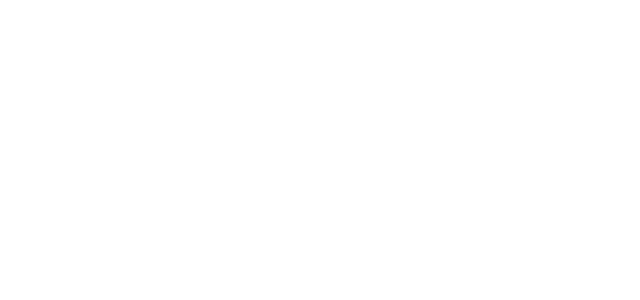
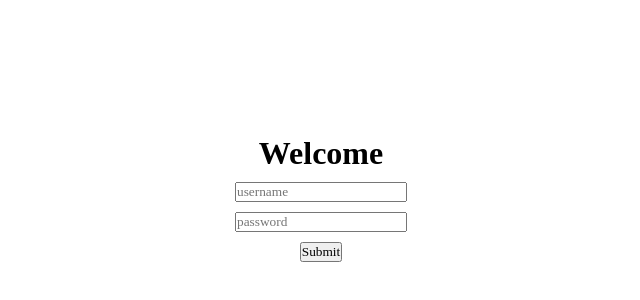
Before and after one commit to kmlakshmi08/Proctor-X, a React (Create React App) app in the folder frontend/: page /login in a window 1280 px wide. Before the commit this address had no page. Shown: the part 202-502 px from the top of the page, without its empty margins (319-959 px from the left). Built offline with nearby package versions, Linux system fonts and the light colour scheme.

Commit message:
Login and signup page done

```diff
--- a/frontend/src/App.js
+++ b/frontend/src/App.js
@@ -5,7 +5,8 @@
 import Camera from "./pages/Camera.jsx";
 import { Persistor, store } from "./reducer.js";
 import Home from "./pages/Home.jsx";
-import Login from "./pages/Login.jsx"
+import Signup from "./pages/Signup.jsx"
+import Login from "./pages/Login.jsx";
 
 function App() {
     return (
@@ -15,7 +16,8 @@
                     <BrowserRouter>
                         <Routes>
                             <Route path="/camera" element={<Camera />}></Route>
-                            <Route path="/" element={<Login />}></Route>
+                            <Route path="/" element={<Signup />}></Route>
+                            <Route path="/login" element={<Login />}></Route>
                             <Route path="/home" element={<Home />}></Route>
                         </Routes>
                     </BrowserRouter>
--- a/frontend/src/pages/Login.jsx
+++ b/frontend/src/pages/Login.jsx
@@ -1,33 +1,24 @@
 import React, { useEffect, useState } from "react";
 import styles from "./login.module.css"
 import axios from 'axios'
-import {convertToB64} from "./utils.js"
 import { useNavigate } from "react-router-dom";
 import * as img from "../img/index"
 
-const url = "http://localhost:3001/login/adduser"
+const url = "http://localhost:3001/login/userlogin"
 
-export default function Home() {
+export default function Login() {
     const navigate = useNavigate();
     const [formdata, setFormData] = useState({
         username: "",
         password: "",
-        confirmpassword: "",
-        photo: ""
     })
-    const submit = async () => {
+    const submit = async (e) => {
+        e.preventDefault();
         try {
-            if(formdata.username === "" || formdata.password === "" || formdata.photo === ""){
-                alert("Please fill in all the details.")
-                return
-            }
-            if(formdata.password !== formdata.confirmpassword){
-                alert("Password and Confirm password do not match.")
-                return
-            }
-            const result = await axios.post(url, formdata)
-            navigate("/home")
-            alert("Created user successfully")
+            console.log(formdata);
+            const result = await axios.post(url, formdata,{
+                headers: { "Content-Type": "application/json" }
+            })
             console.log(result)
         }
         catch (err) {
@@ -43,14 +34,6 @@
     useEffect(() => {
         console.log(formdata)
     }, [formdata])
-    const handleFile = async (e) => {
-        const file = await convertToB64(e.target.files[0])
-        setFormData((prevvalue) => ({
-            ...prevvalue,
-            ["photo"]: file
-        }))
-        console.log(file)
-    }
     return (
         <>
             <div className={styles.signup}>
@@ -58,15 +41,6 @@
                     <h1>Welcome</h1>
                     <input placeholder="username" type="text" value={formdata.username} onChange={(e) => { handlechange(e, "username") }} />
                     <input placeholder="password" type="password" value={formdata.password} onChange={(e) => { handlechange(e, "password") }} />
-                    <input placeholder="confirm password" type="password" value={formdata.confirmpassword} onChange={(e) => { handlechange(e, "confirmpassword") }} />
-                    <input
-                        type="file"
-                        lable="Image"
-                        name="myFile"
-                        id="file-upload"
-                        accept=".jpeg, .jpg, .png"
-                        onChange={handleFile}
-                    />
                     <button onClick={submit}>Submit</button>
                 </form>
             </div>
--- /dev/null
+++ b/frontend/src/pages/Signup.jsx
@@ -0,0 +1,76 @@
+import React, { useEffect, useState } from "react";
+import styles from "./login.module.css"
+import axios from 'axios'
+import {convertToB64} from "./utils.js"
+import { useNavigate } from "react-router-dom";
+import * as img from "../img/index"
+
+const url = "http://localhost:3001/login/adduser"
+
+export default function Signup() {
+    const navigate = useNavigate();
+    const [formdata, setFormData] = useState({
+        username: "",
+        password: "",
+        confirmpassword: "",
+        photo: ""
+    })
+    const submit = async (e) => {
+        e.preventDefault();
+        try {
+            if(formdata.username === "" || formdata.password === "" || formdata.photo === ""){
+                alert("Please fill in all the details.")
+                return
+            }
+            if(formdata.password !== formdata.confirmpassword){
+                alert("Password and Confirm password do not match.")
+                return
+            }
+            const result = await axios.post(url, formdata)
+            alert("Created user successfully")
+            navigate("/home")
+            console.log(result)
+        }
+        catch (err) {
+            console.error(err)
+        }
+    }
+    const handlechange = (e, type) => {
+        setFormData((prevvalue) => ({
+            ...prevvalue,
+            [type]: e.target.value
+        }))
+    }
+    useEffect(() => {
+        console.log(formdata)
+    }, [formdata])
+    const handleFile = async (e) => {
+        const file = await convertToB64(e.target.files[0])
+        setFormData((prevvalue) => ({
+            ...prevvalue,
+            ["photo"]: file
+        }))
+        console.log(file)
+    }
+    return (
+        <>
+            <div className={styles.signup}>
+                <form className={styles.singupform}>
+                    <h1>Welcome</h1>
+                    <input placeholder="username" type="text" value={formdata.username} onChange={(e) => { handlechange(e, "username") }} />
+                    <input placeholder="password" type="password" value={formdata.password} onChange={(e) => { handlechange(e, "password") }} />
+                    <input placeholder="confirm password" type="password" value={formdata.confirmpassword} onChange={(e) => { handlechange(e, "confirmpassword") }} />
+                    <input
+                        type="file"
+                        lable="Image"
+                        name="myFile"
+                        id="file-upload"
+                        accept=".jpeg, .jpg, .png"
+                        onChange={handleFile}
+                    />
+                    <button onClick={submit}>Submit</button>
+                </form>
+            </div>
+        </>
+    )
+}
```
